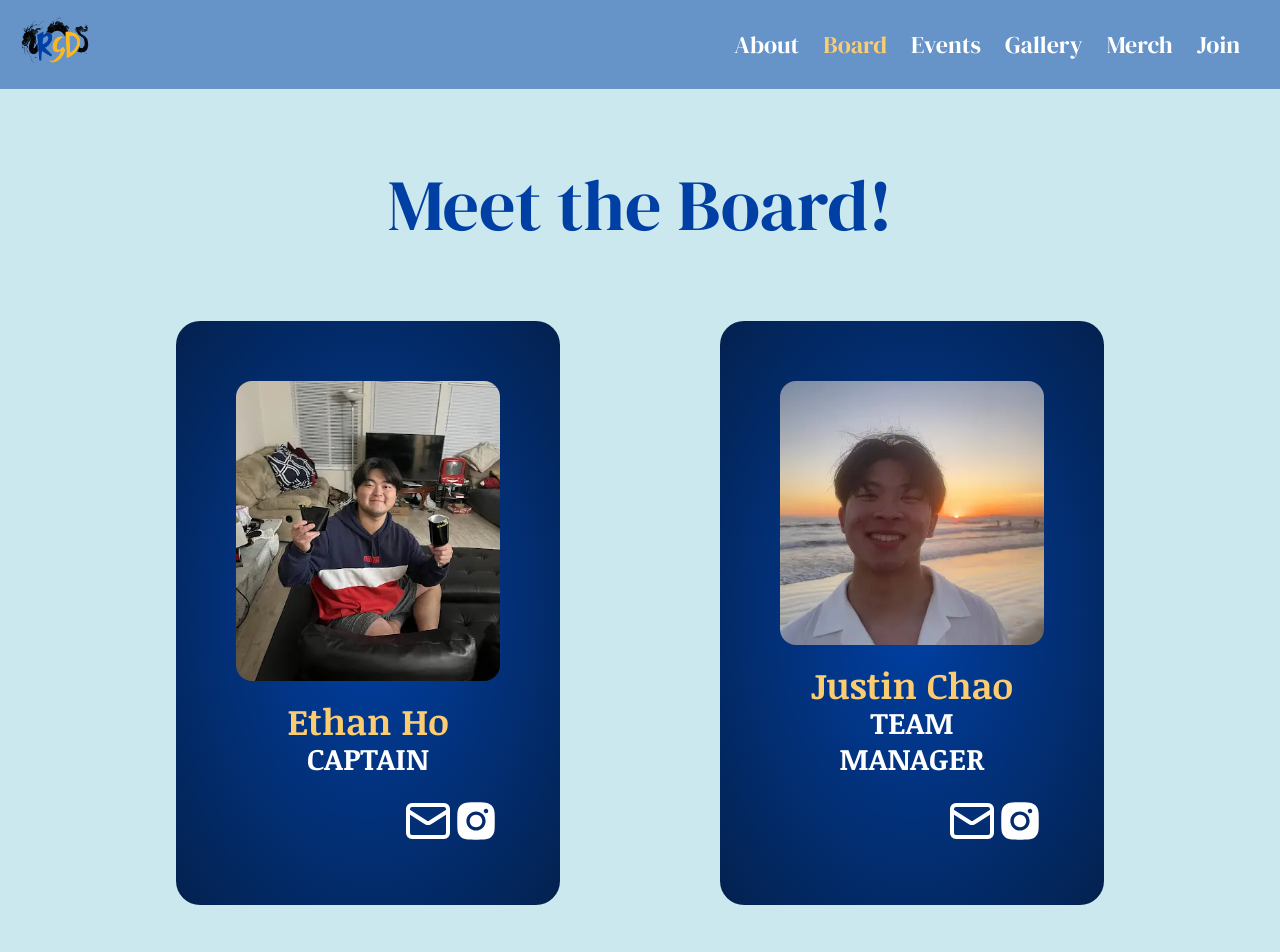
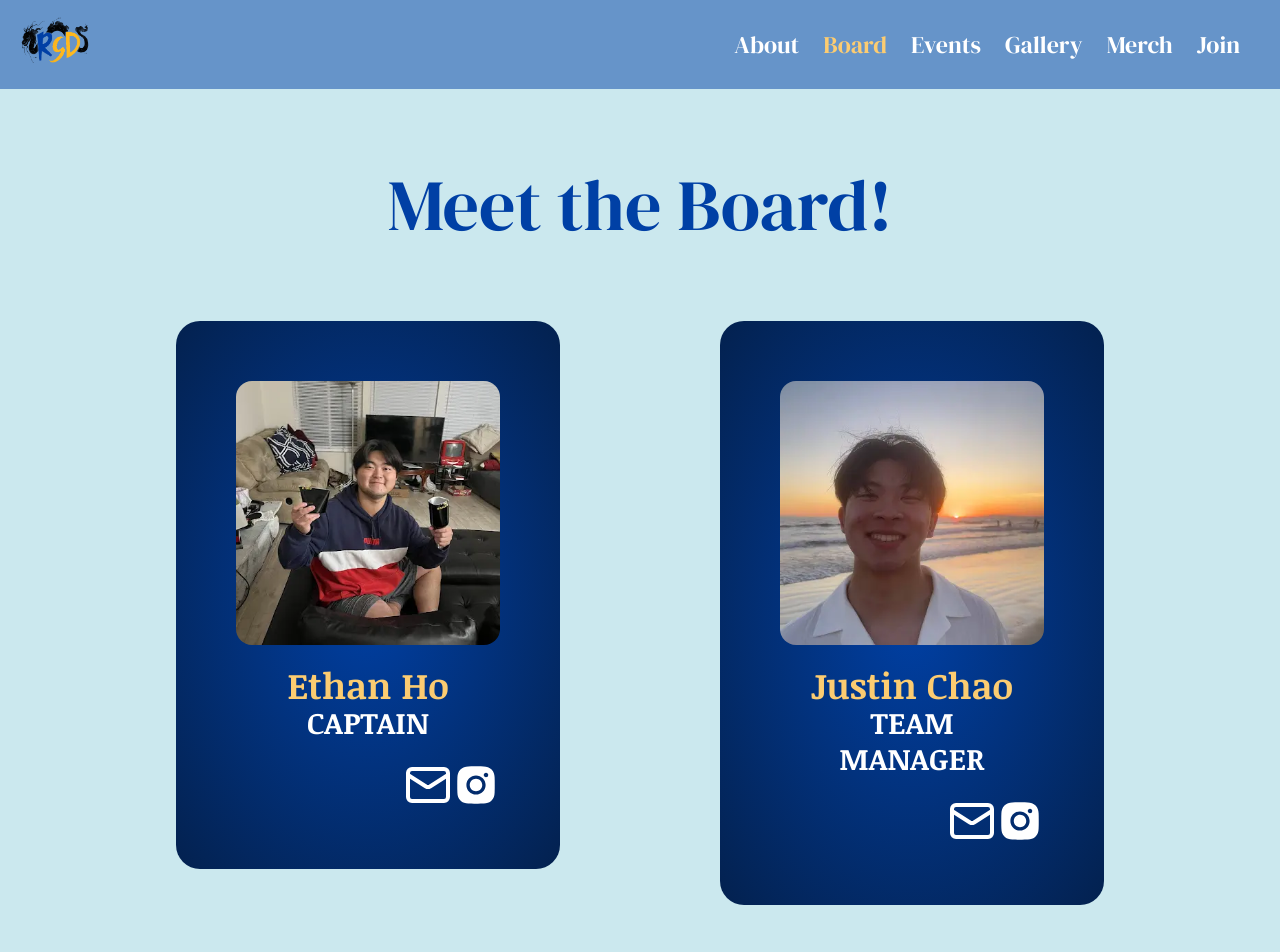
Before and after one commit to acm-ucr/rsd-website, a Next.js app: page /board in a window 1280 px wide. Shown: the top 952 px of the page. Built offline with nearby package versions, Linux system fonts and the light colour scheme.

Commit message:
Added animation to Board Card and Board Mapping

```diff
--- a/src/components/board/BoardCard.tsx
+++ b/src/components/board/BoardCard.tsx
@@ -1,8 +1,10 @@
+"use client";
 import Image, { StaticImageData } from "next/image";
 import RSDLogo from "@/public/RSDLogo.webp";
 import { Mail } from "lucide-react";
 import { AiFillInstagram } from "react-icons/ai";
 import Link from "next/link";
+import { motion } from "motion/react";
 
 interface BoardCardProps {
   name: string;
@@ -11,6 +13,11 @@
   email: string;
   instagram: string;
 }
+
+const iconAnimation = {
+  hidden: { opacity: 0 },
+  display: { opacity: 1 },
+};
 
 const BoardCard = ({ name, role, image, email, instagram }: BoardCardProps) => {
   return (
@@ -27,12 +34,28 @@
         </div>
       </div>
       <div className="flex w-full flex-row place-items-end justify-end">
+        <motion.div
+          variants={iconAnimation}
+          initial="hidden"
+          whileInView="display"
+          whileHover={{ scale: 1.2 }}
+          whileTap={{ scale: 0.9 }}
+        >
           <Link href={email}>
             <Mail className="flex h-12 w-12 text-white" />
           </Link>
+        </motion.div>
+        <motion.div
+          variants={iconAnimation}
+          initial="hidden"
+          whileInView="display"
+          whileHover={{ scale: 1.2 }}
+          whileTap={{ scale: 0.9 }}
+        >
           <Link href={instagram}>
             <AiFillInstagram className="flex text-5xl text-white" />
           </Link>
+        </motion.div>
       </div>
     </div>
   );
--- a/src/components/board/BoardMapping.tsx
+++ b/src/components/board/BoardMapping.tsx
@@ -1,6 +1,13 @@
+"use client";
 import boardMembers from "@/data/BoardCards";
 import BoardCard from "@/components/board/BoardCard";
 import Header from "@/components/Header";
+import { motion } from "motion/react";
+
+const boardAnimation = {
+  hidden: { opacity: 0, y: -50 },
+  display: { opacity: 1, y: 0 },
+};
 
 const BoardMapping = () => {
   return (
@@ -8,6 +15,13 @@
       <Header text="Meet the Board!" />
       <div className="mt-10 grid grid-cols-1 gap-x-40 gap-y-20 md:grid-cols-2">
         {boardMembers.map((member, index) => (
+          <motion.div
+            variants={boardAnimation}
+            initial="hidden"
+            whileInView="display"
+            transition={{ duration: 0.6 }}
+            viewport={{ once: true, amount: 0.3 }}
+          >
             <BoardCard
               key={index}
               name={member.name}
@@ -16,6 +30,7 @@
               email={member.email}
               instagram={member.instagram}
             />
+          </motion.div>
         ))}
       </div>
     </div>
```
Lines whose indentation alone changed are shown as unchanged.
